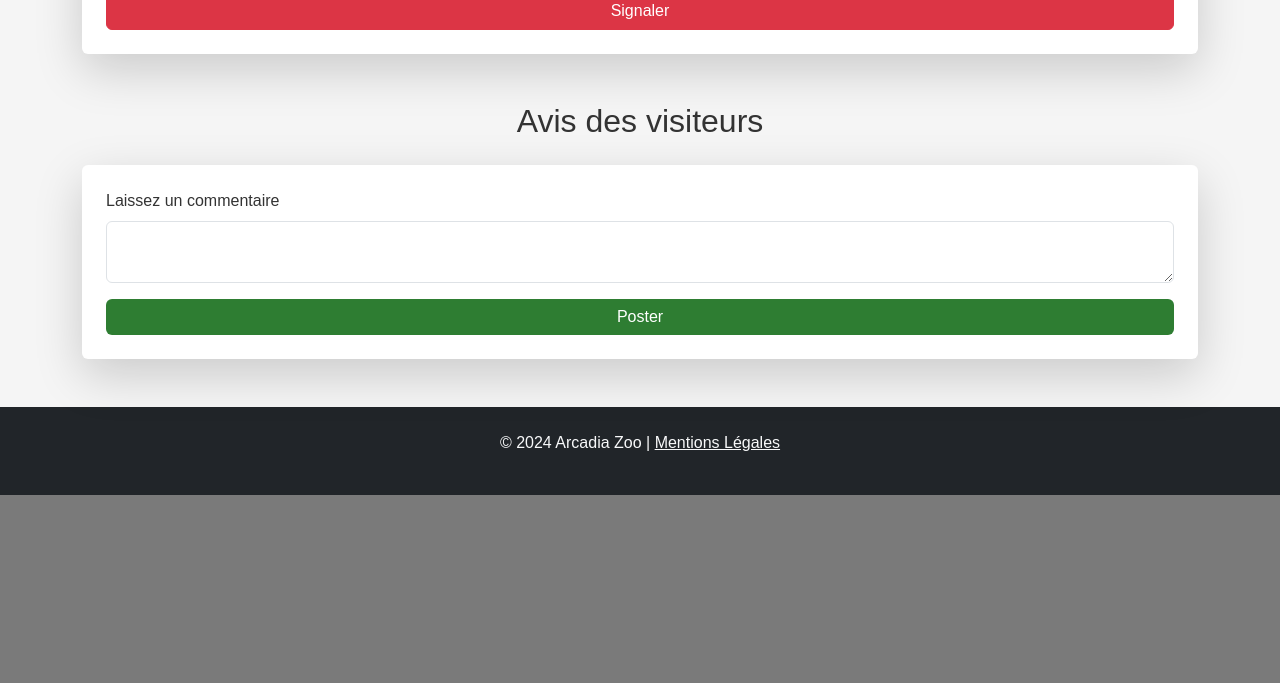
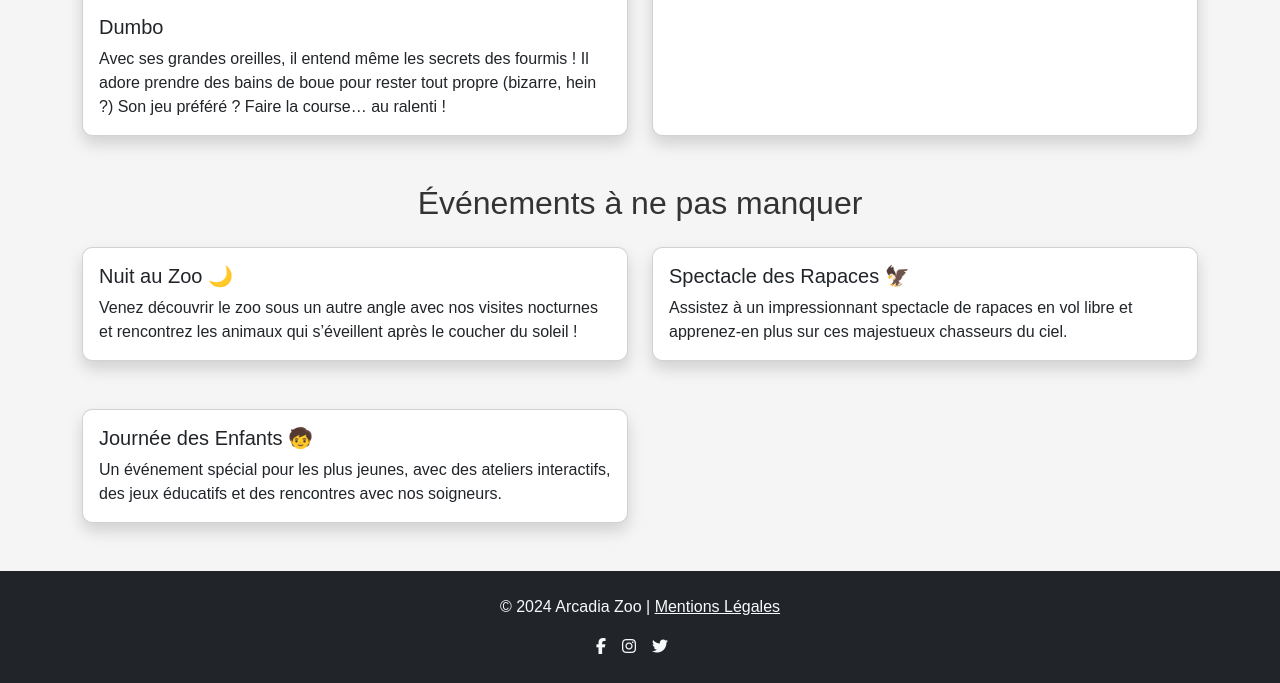
Before and after one commit to FREIJ-s/AR_Zoo, a Symfony app: template templates/home/index.html.twig in a window 1280 px wide. Shown: the part 2056-2739 px from the top of the page. Before the commit the page ends 2551 px from the top, so only its background shows below. Run offline with Twig, Linux system fonts and the light colour scheme; the template is opened without the code that fills it, so the values that code supplies are empty; some libraries are stand-ins or nearby versions.

Commit message:
new push

```diff
--- a/composer.json
+++ b/composer.json
@@ -11,6 +11,7 @@
         "doctrine/doctrine-bundle": "^2.13",
         "doctrine/doctrine-migrations-bundle": "^3.4",
         "doctrine/orm": "^3.3",
+        "kreait/firebase-php": "^5.26",
         "phpdocumentor/reflection-docblock": "^5.6",
         "phpstan/phpdoc-parser": "^2.0",
         "symfony/asset": "7.2.*",
--- a/templates/base.html.twig
+++ b/templates/base.html.twig
@@ -7,6 +7,8 @@
     <link rel="shortcut icon" href="favicon.ico" type="image/x-icon">
     <!-- Bootstrap via CDN -->
     <link href="https://cdn.jsdelivr.net/npm/bootstrap@5.3.2/dist/css/bootstrap.min.css" rel="stylesheet">
+    <link rel="stylesheet" href="https://cdnjs.cloudflare.com/ajax/libs/font-awesome/6.5.1/css/all.min.css">
+
 
     <style>
         body {
@@ -107,12 +109,31 @@
                             Découvrir
                         </a>
                         <ul class="dropdown-menu">
-                            <li><a class="dropdown-item" href="#">Événements</a></li>
+                            <li><a class="dropdown-item" href="#Evenements">Événements</a></li>
                             <li><hr class="dropdown-divider"></li>
-                            <li><a class="dropdown-item" href="#">À Propos</a></li>
+                            <li><a class="dropdown-item" href="#A-propos">À Propos</a></li>
                         </ul>
                     </li>
+                        <li class="nav-item dropdown">
+                        <a class="nav-link dropdown-toggle" href="#" role="button" data-bs-toggle="dropdown" aria-expanded="false">
+                            Espace Visiteur
+                        </a>
+                        <ul class="dropdown-menu">
+                            <li><a class="dropdown-item" href="{{ path('app_reserver') }}">Réserver</a></li>
+                            <li><hr class="dropdown-divider"></li>
+                            <li><a class="dropdown-item" href="{{ path('app_signaler_animal') }}">Signaler un Animal</a></li>
+                            <li><hr class="dropdown-divider"></li>
+                            <li><a class="dropdown-item" href="{{ path('app_ajouter_avis') }}">Ajouter un Avis</a></li>
+                        </ul>
+
+                    </li>
+
                 </ul>
+                {% if is_granted('ROLE_ADMIN' )%}
+                <div class="d-flex">
+                        <a class="btn btn-outline-light me-2" href="{{ path('app_register') }}">Inscription</a>
+                </div>
+                {% endif %}
                 <div class="d-flex">
                     {% if app.user %}
                         <a class="btn btn-outline-light me-2" href="{{ path('app_logout') }}">Déconnexion</a>
--- a/templates/home/index.html.twig
+++ b/templates/home/index.html.twig
@@ -10,118 +10,105 @@
     <div class="overlay">
         <h1 class="display-4 fw-bold">Bienvenue à Arcadia Zoo 🦁</h1>
         <p class="lead">Découvrez nos animaux et leurs habitats fascinants.</p>
-        <a href="#" class="btn btn-warning btn-lg">Explorer</a>
+        <a href="{{ path('app_image_habitat_index')}}" class="btn btn-warning btn-lg">Explorer</a>
     </div>
 </div>
 
-<!-- 🦓 Section Nos Animaux Vedette -->
-<section class="container mt-5">
+<!-- Présentation du Zoo -->
+<section id="A-propos" class="container mt-5 section-hidden">
+    <h2 class="text-center mb-4">À propos d'Arcadia Zoo</h2>
+    <p class="text-center">Arcadia Zoo est un lieu magique où petits et grands peuvent découvrir des animaux fascinants,
+    apprendre à mieux comprendre la faune et participer à des expériences inoubliables.
+    Avec nos habitats naturels recréés, nos spectacles éducatifs et nos nombreuses activités interactives,
+    nous offrons un cadre idéal pour explorer le règne animal.</p>
+</section>
+
+<!-- Nos Animaux Vedette -->
+<section class="container mt-5 section-hidden">
     <h2 class="text-center mb-4">Nos animaux en vedette</h2>
     <div class="row g-4">
-            <div class="col-md-4">
+        <div class="col-md-6">
+            <div class="row">
+                <div class="col-12">
                     <div class="card shadow">
                         <img src="assets/images/barbarie.jpg" class="card-img-top" alt="Lion">
                         <div class="card-body">
                             <h5 class="card-title">Simba</h5>
-                        <p class="card-text">Le roi de la savane africaine.</p>
-                        <a href="#" class="btn btn-success">En savoir plus</a>
+                            <p class="card-text"> Il rugit si fort que même les nuages tremblent !
+                    Mais chut… il adore aussi les câlins.
+                    Son plat préféré ? Un bon gros steak (mais pas en plastique) !.</p>
                         </div>
                     </div>
                 </div>
-            <div class="col-md-4">
+                <div class="col-12 mt-4">
                     <div class="card shadow">
                         <img src="assets/images/elephant.jpg" class="card-img-top" alt="Éléphant">
                         <div class="card-body">
                             <h5 class="card-title">Dumbo</h5>
-                        <p class="card-text">Un géant doux et puissant.</p>
-                        <a href="#" class="btn btn-success">En savoir plus</a>
+                            <p class="card-text"> Avec ses grandes oreilles, il entend même les secrets des fourmis !
+                    Il adore prendre des bains de boue pour rester tout propre (bizarre, hein ?)
+                    Son jeu préféré ? Faire la course… au ralenti !</p>
                         </div>
                     </div>
                 </div>
-            <div class="col-md-4">
-                <div class="card shadow">
+            </div>
+        </div>
+
+        <div class="col-md-6">
+            <div class="card shadow h-100">
                 <img src="assets/images/guepard.jpg" class="card-img-top" alt="Guépard">
                 <div class="card-body">
                     <h5 class="card-title">Flash</h5>
-                        <p class="card-text">L'animal terrestre le plus rapide.</p>
-                        <a href="#" class="btn btn-success">En savoir plus</a>
+                    <p class="card-text"> Il court plus vite qu’un super-héros en patins à roulettes !
+                    Mais attention… il adore faire la sieste après.
+                    Sa technique secrète ? Des pauses turbo-chocolat (ou presque) !</p>
                 </div>
             </div>
         </div>
     </div>
 </section>
 
-<section class="container mt-5">
-    <h2 class="text-center mb-4">Réservez votre visite</h2>
-    <form class="p-4 shadow-lg rounded bg-white">
-        <div class="mb-3">
-            <label for="date" class="form-label">Date de visite</label>
-            <input type="date" class="form-control" id="date">et courige un petit le code laisse la parie javascriptr sera fonctionnele
+<!-- Événements au Zoo -->
+<section id="Evenements" class="container mt-5 section-hidden">
+    <h2 class="text-center mb-4">Événements à ne pas manquer</h2>
+    <div class="row g-4">
+        <div class="col-md-6">
+            <div class="card shadow">
+                <div class="card-body">
+                    <h5 class="card-title">Nuit au Zoo 🌙</h5>
+                    <p class="card-text">Venez découvrir le zoo sous un autre angle avec nos visites nocturnes et rencontrez les animaux qui s’éveillent après le coucher du soleil !</p>
                 </div>
-        <div class="mb-3">
-            <label for="time" class="form-label">Heure</label>
-            <input type="time" class="form-control" id="time">
             </div>
-        <button type="submit" class="btn btn-primary w-100">Réserver</button>
-    </form>
-</section>
-
-<section class="container mt-5">
-    <h2 class="text-center mb-4">Vous avez trouvé un animal sauvage ?</h2>
-    <form class="p-4 shadow-lg rounded bg-white">
-        <div class="mb-3">
-            <label for="location" class="form-label">Lieu</label>
-            <input type="text" class="form-control" id="location" placeholder="Ex: Rue des Lions, Paris">
         </div>
-        <div class="mb-3">
-            <label for="description" class="form-label">Description</label>
-            <textarea class="form-control" id="description" rows="3"></textarea>
+        <div class="col-md-6">
+            <div class="card shadow">
+                <div class="card-body">
+                    <h5 class="card-title">Spectacle des Rapaces 🦅</h5>
+                    <p class="card-text">Assistez à un impressionnant spectacle de rapaces en vol libre et apprenez-en plus sur ces majestueux chasseurs du ciel.</p>
                 </div>
-        <button type="submit" class="btn btn-danger w-100">Signaler</button>
-    </form>
-</section>
-
-<section class="container mt-5">
-    <h2 class="text-center mb-4">Avis des visiteurs</h2>
-    <div id="comment-section" class="p-4 shadow-lg bg-white rounded">
-        <div class="mb-3">
-            <label for="comment" class="form-label">Laissez un commentaire</label>
-            <textarea class="form-control" id="comment" rows="2"></textarea>
             </div>
-        <button class="btn btn-success w-100">Poster</button>
+        </div>
+        <div class="col-md-6">
+            <div class="card shadow mt-4">
+                <div class="card-body">
+                    <h5 class="card-title">Journée des Enfants 🧒</h5>
+                    <p class="card-text">Un événement spécial pour les plus jeunes, avec des ateliers interactifs, des jeux éducatifs et des rencontres avec nos soigneurs.</p>
+                </div>
+            </div>
+        </div>
     </div>
 </section>
 
+<!--Footer -->
 <footer class="bg-dark text-light text-center py-4 mt-5">
     <div class="container">
         <p>© 2024 Arcadia Zoo | <a href="#" class="text-light">Mentions Légales</a></p>
         <div class="d-flex justify-content-center">
-            <a href="https://www.facebook.com" class="me-3"><i class="fab fa-facebook-f"></i></a>
-            <a href="https://www.instagram.com" class="me-3"><i class="fab fa-instagram"></i></a>
-            <a href="https://twitter.com" class="me-3"><i class="fab fa-twitter"></i></a>
+            <a href="#" class="me-3 text-light"><i class="fa-brands fa-facebook-f"></i></a>
+            <a href="#" class="me-3 text-light"><i class="fa-brands fa-instagram"></i></a>
+            <a href="#" class="me-3 text-light"><i class="fa-brands fa-twitter"></i></a>
         </div>
     </div>
 </footer>
 
-<script>
-    // Effet d'affichage progressif sur les sections
-    document.addEventListener("DOMContentLoaded", function() {
-        let sections = document.querySelectorAll("section");
-        sections.forEach(section => {
-            section.style.opacity = "0";
-            section.style.transform = "translateY(50px)";
-        });
-
-        window.addEventListener("scroll", function() {
-            sections.forEach(section => {
-                let position = section.getBoundingClientRect().top;
-                if (position < window.innerHeight - 50) {
-                    section.style.transition = "opacity 0.8s ease-out, transform 0.8s ease-out";
-                    section.style.opacity = "1";
-                    section.style.transform = "translateY(0)";
-                }
-            });
-        });
-    });
-</script>
 {% endblock %}
```
Also changed, not shown: src/Controller/FirebaseController.php (added, +72 -0 lines), src/Form/AvisType.php (added, +30 -0 lines), src/Form/ReserverType.php (added, +50 -0 lines), src/Form/SignalementType.php (added, +30 -0 lines), src/Service/FirebaseService.php (added, +29 -0 lines), templates/firebase/ajouter_avis.html.twig (added, +28 -0 lines), templates/firebase/reserver.html.twig (added, +13 -0 lines), templates/firebase/signaler_animal.html.twig (added, +25 -0 lines), 2 other files. Lines whose indentation alone changed are shown as unchanged.
